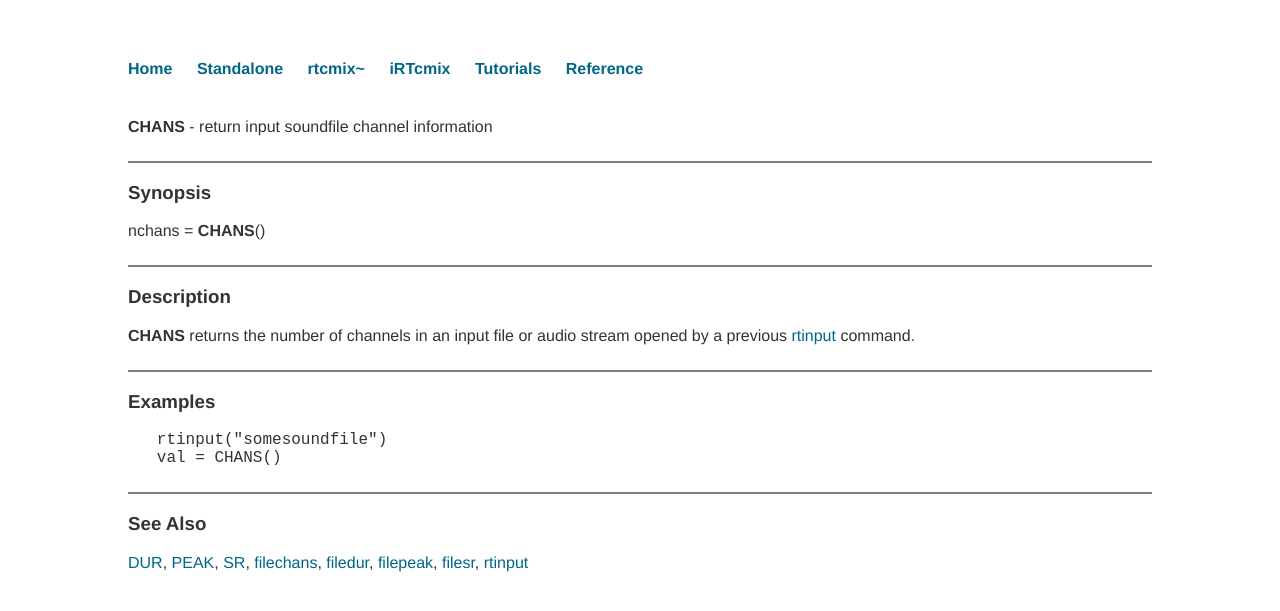
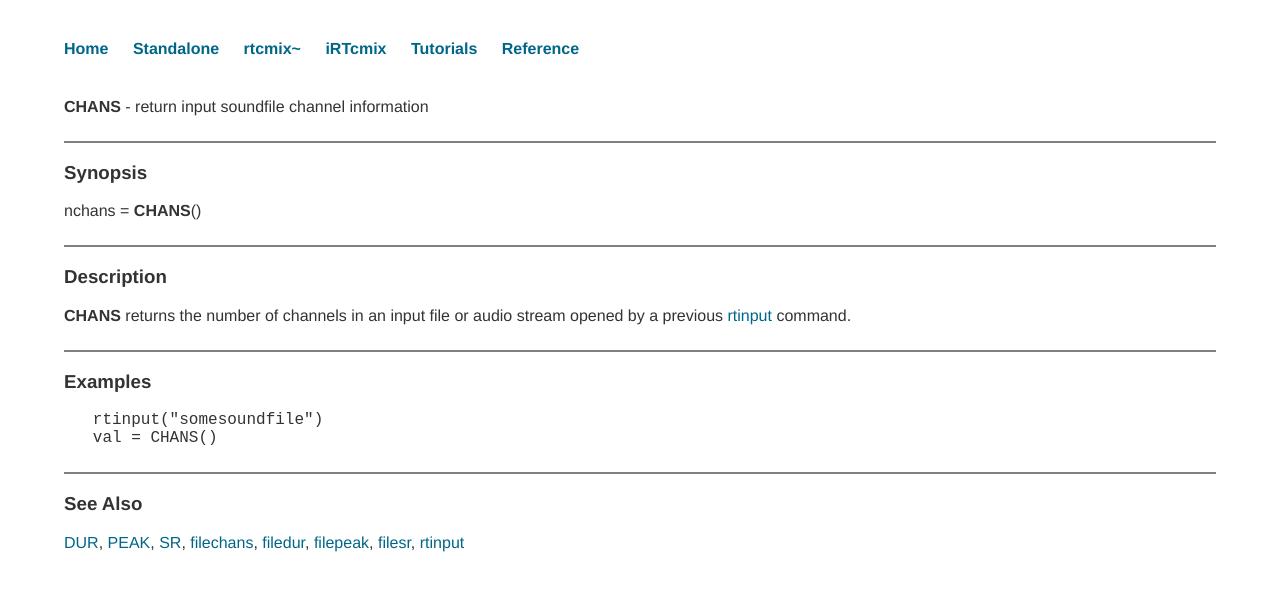
Before and after one commit to RTcmix/rtcmix.github.io, a Jekyll site: the page built from reference/scorefile/CHANS.md, in a window 1280 px wide. Shown: the top 611 px of the page. Built offline with Jekyll 4.4.1, drawn with Linux system fonts in a browser that asks for light colours.

Commit message:
page width; top margin

```diff
--- a/css/ref.css
+++ b/css/ref.css
@@ -2,8 +2,8 @@ body {
 	font-family: 'Helvetica', 'Arial', 'Sans-Serif';
 	font-size: 16px;
 	color: #333;
-	margin: 60px auto;
-	width: 80%;
+	margin: 40px auto;
+	width: 90%;
 }
 
 nav ul, footer ul {
```
